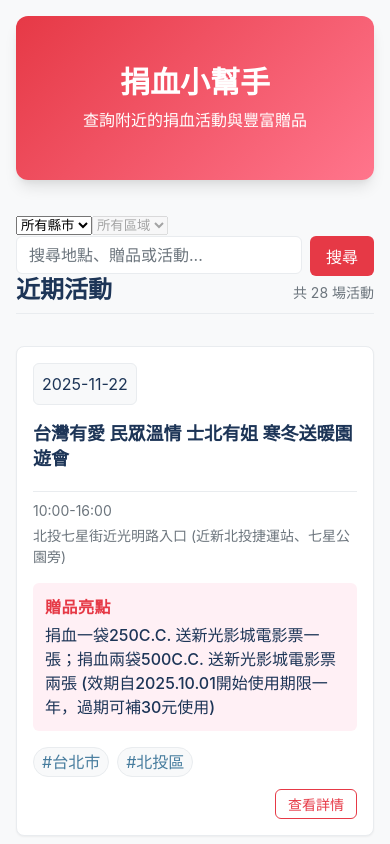
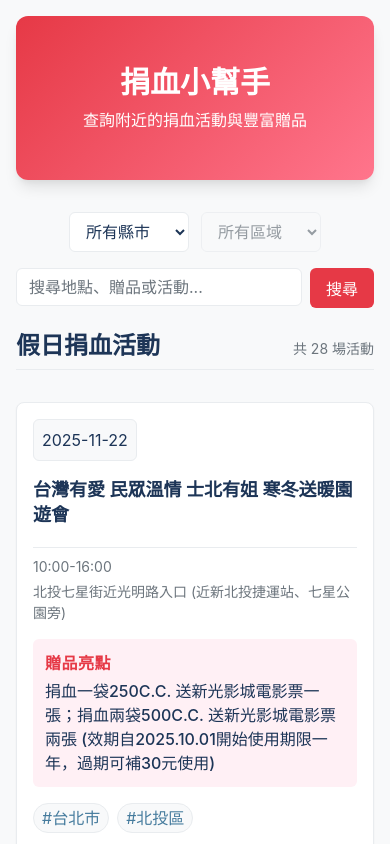
Before and after one commit to youngboyhey/blood-donation-helper, a React (Vite) app: page / in a window 390 px wide. Shown: the top 844 px of the page. Built offline with nearby package versions, Linux system fonts and the light colour scheme.

Commit message:
style: update filter layout and dropdown styles

```diff
--- a/src/pages/Home.jsx
+++ b/src/pages/Home.jsx
@@ -78,7 +78,7 @@ const Home = () => {
 
             <main className={styles.main}>
                 <div className={styles.listHeader}>
-                    <h2>近期活動</h2>
+                    <h2>假日捐血活動</h2>
                     <span className={styles.count}>共 {filteredEvents.length} 場活動</span>
                 </div>
                 <EventList events={filteredEvents} onEventClick={setSelectedEvent} />
--- a/src/pages/Home.module.css
+++ b/src/pages/Home.module.css
@@ -20,6 +20,51 @@
     margin-bottom: var(--spacing-2);
 }
 
+.filterSection {
+    display: grid;
+    grid-template-columns: 1fr auto 1fr;
+    align-items: center;
+    margin-bottom: var(--spacing-6);
+    gap: var(--spacing-4);
+}
+
+.filters {
+    grid-column: 2;
+    display: flex;
+    gap: var(--spacing-3);
+}
+
+/* Target the SearchBar component wrapper if possible, or assume it's the next child */
+.filterSection> :last-child {
+    grid-column: 3;
+    justify-self: end;
+}
+
+.select {
+    padding: var(--spacing-2) var(--spacing-3);
+    border: 1px solid var(--color-border);
+    border-radius: var(--radius-md);
+    font-family: var(--font-family-base);
+    font-size: var(--font-size-base);
+    background-color: var(--color-surface);
+    color: var(--color-text-main);
+    outline: none;
+    cursor: pointer;
+    transition: border-color 0.2s ease, box-shadow 0.2s ease;
+    min-width: 120px;
+}
+
+.select:focus {
+    border-color: var(--color-primary);
+    box-shadow: 0 0 0 3px rgba(230, 57, 70, 0.1);
+}
+
+.select:disabled {
+    background-color: var(--color-background);
+    color: var(--color-text-secondary);
+    cursor: not-allowed;
+}
+
 .listHeader {
     display: flex;
     justify-content: space-between;
@@ -38,3 +83,22 @@
     color: var(--color-text-secondary);
     font-size: var(--font-size-sm);
 }
+
+@media (max-width: 768px) {
+    .filterSection {
+        grid-template-columns: 1fr;
+        display: flex;
+        flex-direction: column;
+        align-items: stretch;
+    }
+
+    .filters {
+        grid-column: auto;
+        justify-content: center;
+    }
+
+    .filterSection> :last-child {
+        grid-column: auto;
+        justify-self: stretch;
+    }
+}
```
